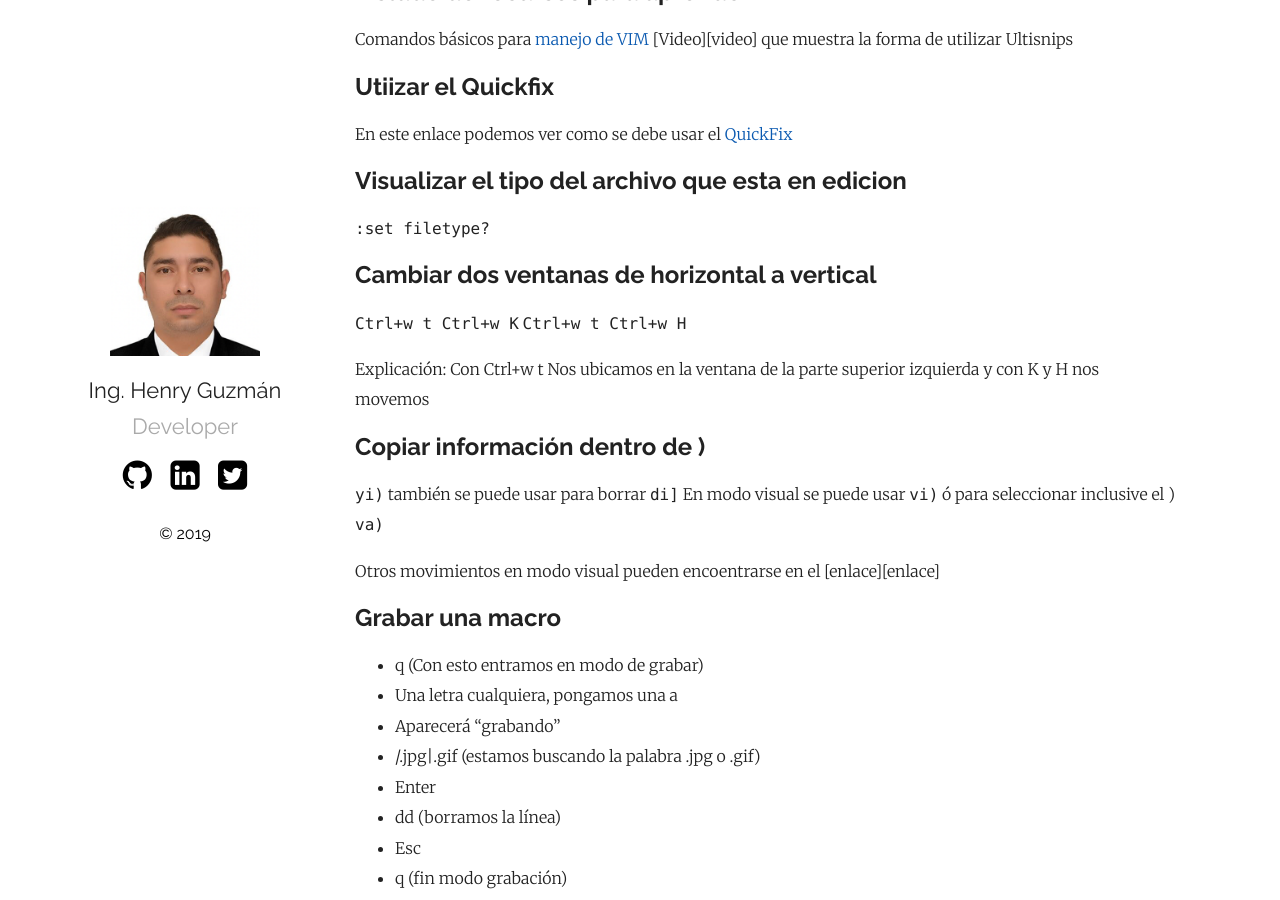
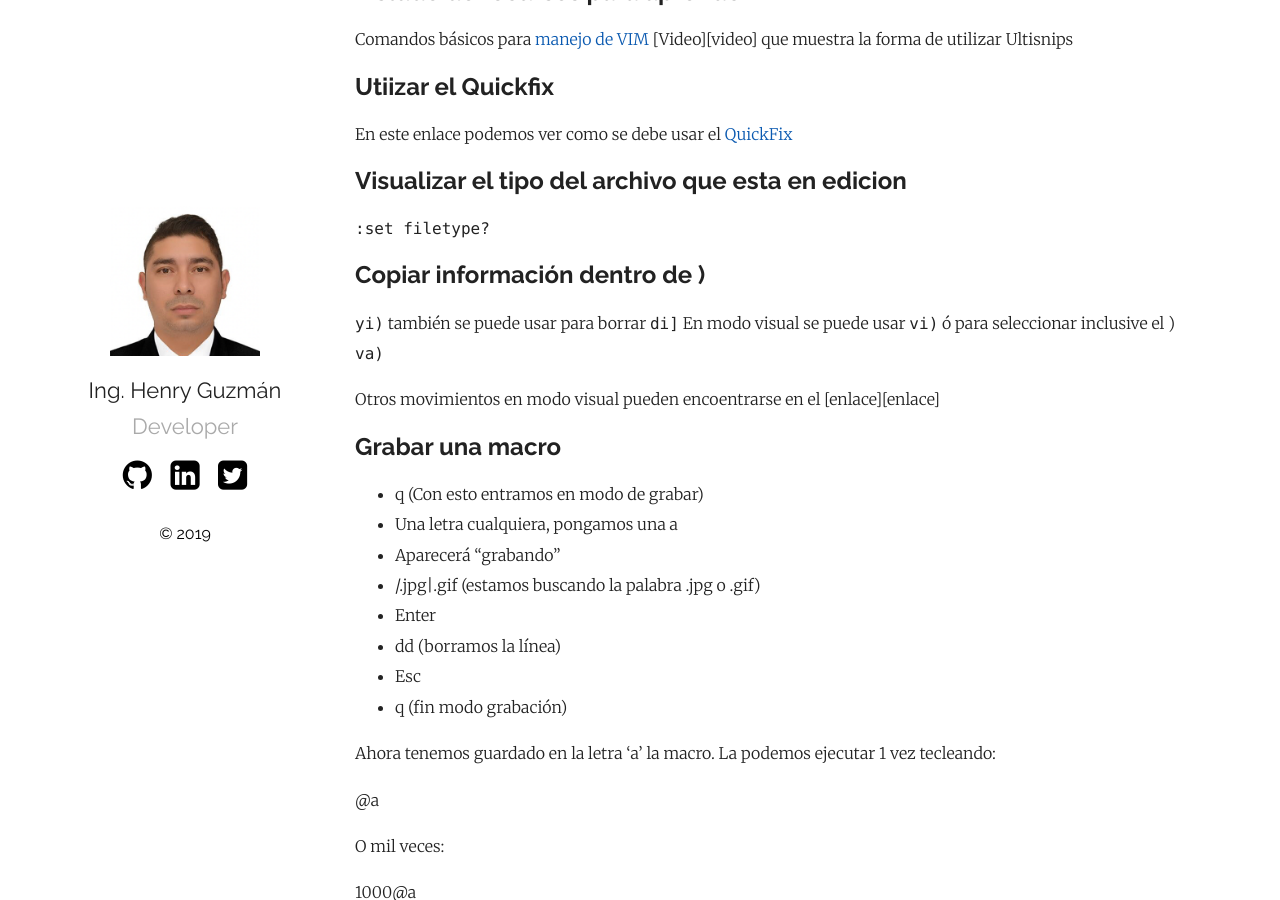
Before and after one commit to hguzman/hguzman.github.io, a Jekyll site: the page built from _posts/2019-11-29-listado-de-comandos-utiles-para-trabajar-en.vim.markdown, in a window 1280 px wide and 900 px high, scrolled down 2171 px. Built offline with Jekyll 4.4.1, drawn with Linux system fonts in a browser that asks for light colours; comment, search, counter and statistics services are not loaded.

Commit message:
Se retira lo de las ventanas de vim

```diff
--- a/_posts/2019-11-29-listado-de-comandos-utiles-para-trabajar-en.vim.markdown
+++ b/_posts/2019-11-29-listado-de-comandos-utiles-para-trabajar-en.vim.markdown
@@ -102,12 +102,6 @@ En este enlace podemos ver como se debe usar el [QuickFix][quickfix]
 
 `:set filetype?`
 
-## Cambiar dos ventanas de horizontal a vertical
-
-`Ctrl+w t Ctrl+w K`
-`Ctrl+w t Ctrl+w H`
-
-Explicación: Con Ctrl+w t Nos ubicamos en la ventana de la parte superior izquierda y con K y H nos movemos
 
 ## Copiar información dentro de )
 
```
